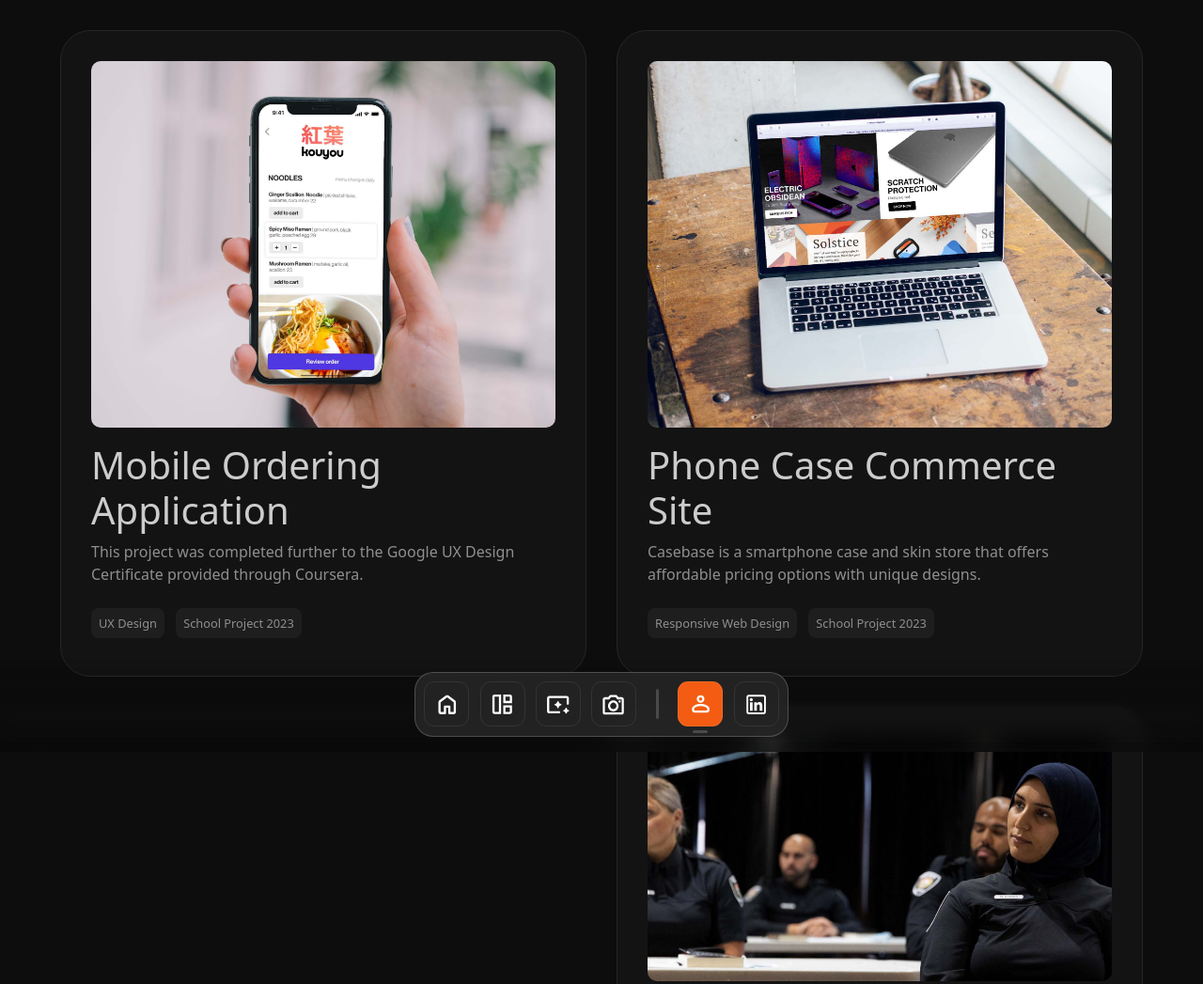
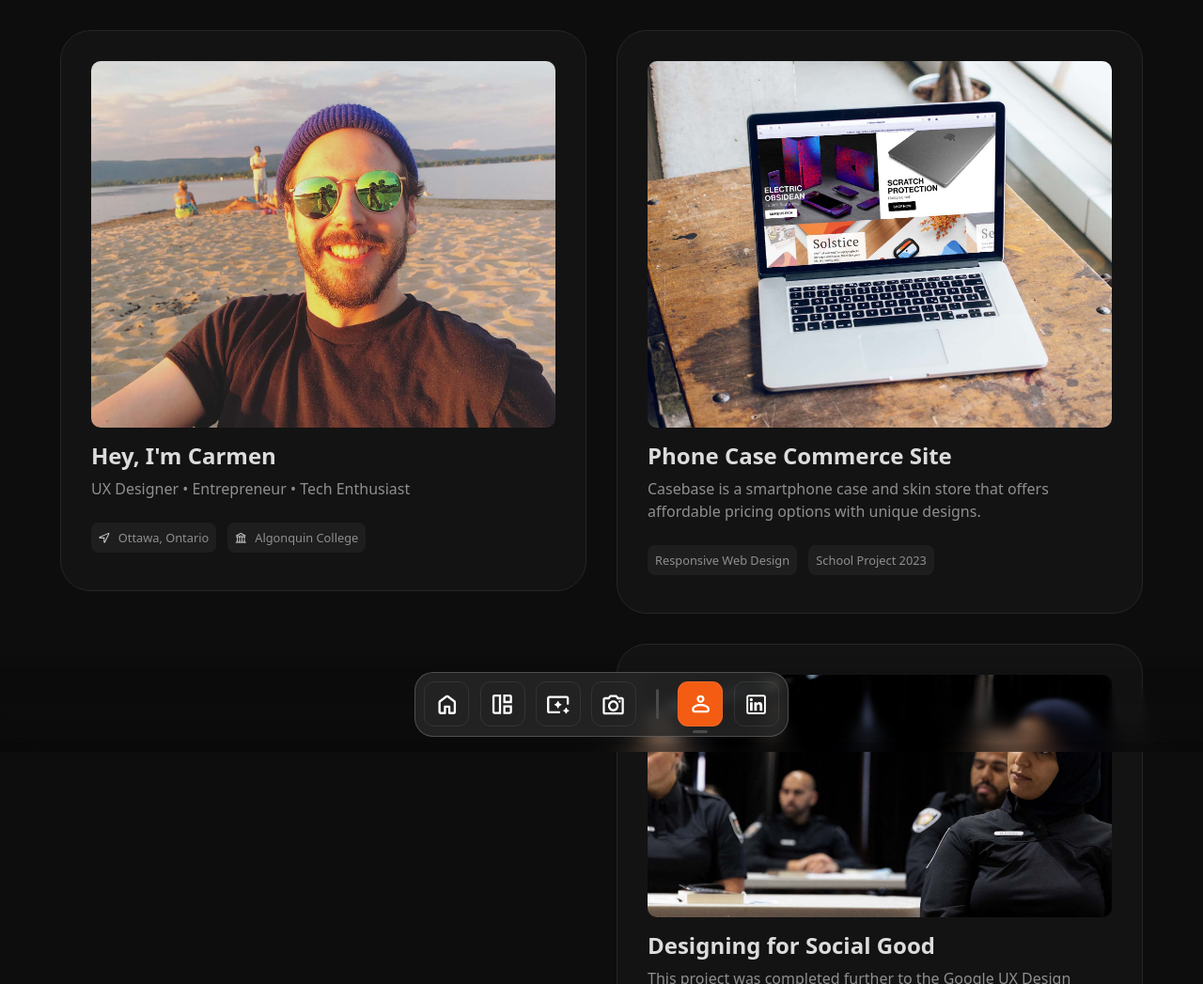
Before and after one commit to vacc0003/final, a plain HTML site: page about.html in a window 1280 px wide. Shown: the top 1047 px of the page at 94% size. Drawn offline with nearby package versions, Linux system fonts and the light colour scheme.

Commit message:
adding icons but getting too cute with it

```diff
--- a/about.html
+++ b/about.html
@@ -109,16 +109,15 @@
               <!-- Card #1 -->
               <a href="#" class="about-cards left-cards">
                   <div class="about-card">
-                      <div class="p-img"><img src="/images/projects/kouyou/kouyou-thumbnail.jpg"
+                      <div class="p-img"><img src="/images/about/carmen-vacchio.jpeg"
                               alt="japanese restaurant ordering app"></div>
-                      <div class="p-heading">
-                          <h1>Mobile Ordering Application</h1>
-                          <p>This project was completed further to the Google UX Design Certificate provided through
-                              Coursera.</p>
+                      <div class="p-heading a-heading">
+                          <h1>Hey, I'm Carmen</h1>
+                          <p>UX Designer • Entrepreneur • Tech Enthusiast</p>
                       </div>
-                      <div class="tags">
-                          <p>UX Design</p>
-                          <p>School Project 2023</p>
+                      <div class="tags a-tags">
+                          <p><img src="/images/svg/location.svg" alt="location icon"><span>Ottawa, Ontario</span></p>
+                          <p><img src="/images/svg/school.svg" alt="location icon"><span>Algonquin College</span></p>
                       </div>
                   </div>
               </a>
@@ -133,7 +132,7 @@
                   <div class="about-card">
                       <div class="p-img"><img src="/images/projects/casebase/casebase-thumbnail.jpg"
                               alt="showcasing a phone case website on a laptop screen"></div>
-                      <div class="p-heading">
+                      <div class="p-heading a-heading">
                           <h1>Phone Case Commerce Site</h1>
                           <p>Casebase is a smartphone case and skin store that offers affordable pricing options with
                               unique designs.</p>
@@ -150,7 +149,7 @@
                   <div class="about-card">
                       <div class="p-img"><img src="/images/projects/ops/ops-thumbnail.jpg" alt="OPS website redesign">
                       </div>
-                      <div class="p-heading">
+                      <div class="p-heading a-heading">
                           <h1>Designing for Social Good</h1>
                           <p>This project was completed further to the Google UX Design Certificate provided through
                               Coursera.</p>
@@ -167,7 +166,7 @@
                   <div class="about-card">
                       <div class="p-img"><img src="/images/projects/arcanum-thumbnail/arcanum-thumbnail.jpeg" alt="">
                       </div>
-                      <div class="p-heading">
+                      <div class="p-heading a-heading">
                           <h1>Web Application Mockup</h1>
                           <p>A web application for the fantasy RPG, Guild Saga's upcoming item marketplace.</p>
                       </div>
--- a/css/main.css
+++ b/css/main.css
@@ -44,6 +44,42 @@ body {
     background-color: #888;
 }
 
+
+/* -------------- TYPOGRAPHY --------------- */
+
+.p-heading h1{
+    color: #CCC;
+    font-size: 1.5rem;
+    font-weight: 600;
+}
+
+.a-heading h1{
+    color: #dcdcdc;
+}
+
+.p-heading p{
+    color: #8F8F8F;
+}
+
+.p-heading {
+    margin-top: 1rem;
+    text-align: left;
+}
+
+.tags {
+    margin-top: 1rem;
+    text-align: left;
+}
+
+.tags p {
+    display: inline-block;
+    margin: 0.5rem 0.5rem 0.5rem 0;
+    padding: .25rem .5rem;
+    background-color: #1E1E1E;
+    border-radius: .5rem;
+    font-size: .8rem;
+    color: #8F8F8F;
+}
 
 /* ----------------- NAV ------------------- */
 
@@ -478,34 +514,6 @@ body {
     border-radius: 10px;
 }
 
-.p-heading h1{
-    color: #CCC;
-}
-
-.p-heading p{
-    color: #8F8F8F;
-}
-
-.p-heading {
-    margin-top: 1rem;
-    text-align: left;
-}
-
-.tags {
-    margin-top: 1rem;
-    text-align: left;
-}
-
-.tags p {
-    display: inline-block;
-    margin: 0.5rem 0.5rem 0.5rem 0;
-    padding: .25rem .5rem;
-    background-color: #1E1E1E;
-    border-radius: .5rem;
-    font-size: .8rem;
-    color: #8F8F8F;
-}
-
 .copyright {
     padding: 2em 0 8em 0;
     color: #8F8F8F;
@@ -550,6 +558,10 @@ body {
     max-width: 35rem;
 }
 
+.about-right {
+    margin-bottom: 5rem;
+}
+
 .left-cards {
     position: sticky;
     top: 2rem;
@@ -567,30 +579,6 @@ body {
     margin-bottom: 2rem;
 }
 
-.about-cards:hover,
-.about-cards:focus {
-    transform: scale(1.005);
-    cursor: pointer;
-    background-color: #191919;
-    border: 1px solid #3b3b3b;
-}
-
-.about-cards:hover .tags p,
-.about-cards:focus .tags p {
-    background-color: #2e2e2e;
-    color: var(--purple);
-}
-
-.about-cards:hover h1,
-.about-cards:focus h1 {
-    color: #ffffff;
-}
-
-.about-cards:hover .p-heading p,
-.about-cards:focus .p-heading p {
-    color: #dedede;
-}
-
 .about-card {
     padding: 2rem;
 }
@@ -603,40 +591,25 @@ body {
     border-radius: 10px;
 }
 
-.p-heading h1{
-    color: #CCC;
-}
-
-.p-heading p{
-    color: #8F8F8F;
-}
-
-.p-heading {
-    margin-top: 1rem;
-    text-align: left;
-}
-
-.tags {
-    margin-top: 1rem;
-    text-align: left;
-}
-
-.tags p {
-    display: inline-block;
-    margin: 0.5rem 0.5rem 0.5rem 0;
-    padding: .25rem .5rem;
-    background-color: #1E1E1E;
-    border-radius: .5rem;
-    font-size: .8rem;
-    color: #8F8F8F;
-}
-
 .copyright {
     padding: 2em 0 8em 0;
     color: #8F8F8F;
     font-size: .9rem;
     text-align: center;
 }
+
+.a-tags img {
+    width: .8rem;
+    height: .8rem;
+
+    padding-bottom: .1rem;
+}
+
+.a-tags span {
+    padding-left: .5rem;
+}
+
+
 
 
 @media screen and (max-width: 870px) {
@@ -652,6 +625,7 @@ body {
     }
 
 }
+
 
 
 /****************************************************
```
Also changed, not shown: images/about/carmen-vacchio.jpeg (added), images/svg/location.svg (added), images/svg/school.svg (added), 1 other file.
